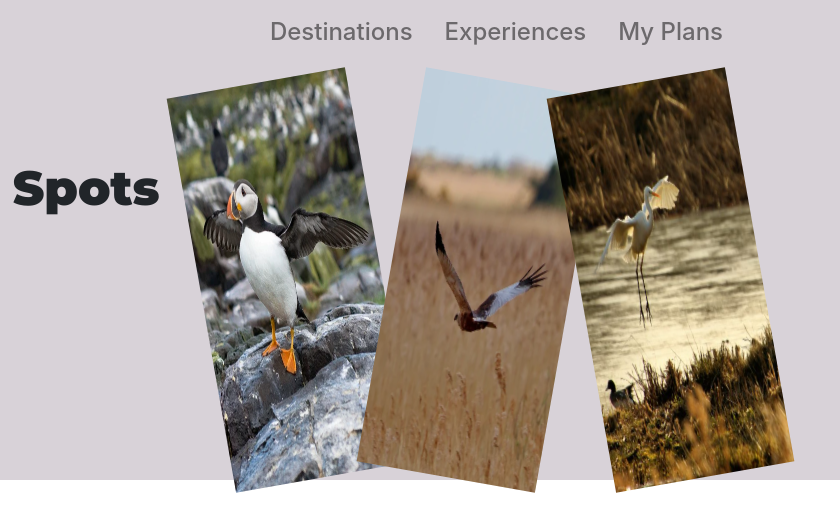
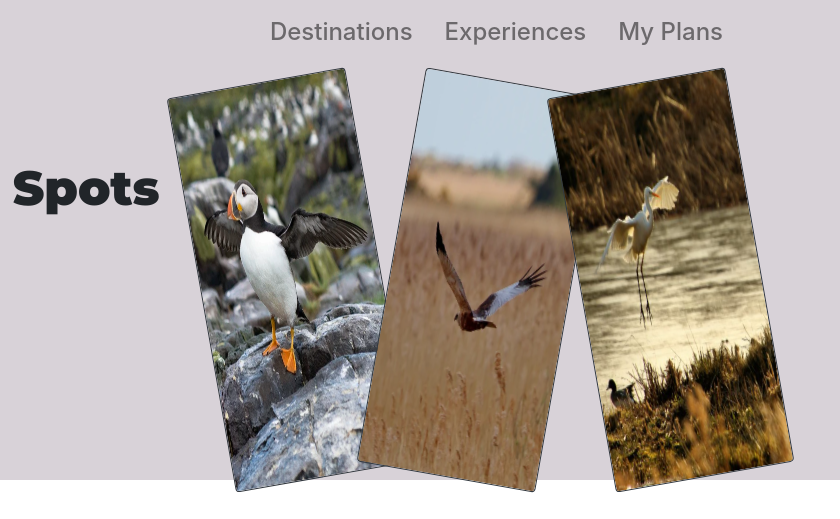
Before and after one commit to MariyaLcs/BirdSpot, a plain HTML site: page index.html in a window 1280 px wide. Shown: the top 519 px of the page, 440-1280 px from the left. Drawn offline with nearby package versions, Linux system fonts and the light colour scheme.

Commit message:
styling images border

```diff
--- a/index.html
+++ b/index.html
@@ -72,13 +72,25 @@
           </div>
 
           <div class="col-lg-2 p-0">
-            <img class="title_image1" src="images/1.png" alt="bird one" />
+            <img
+              class="title_image1 border border-dark rounded"
+              src="images/1.png"
+              alt="bird one"
+            />
           </div>
           <div class="col-lg-2 p-0">
-            <img class="title_image3" src="images/3.png" alt="bird three" />
+            <img
+              class="title_image3 border border-dark rounded"
+              src="images/3.png"
+              alt="bird three"
+            />
           </div>
           <div class="col-lg-2 p-0">
-            <img class="title_image2" src="images/2.png" alt="bird two" />
+            <img
+              class="title_image2 border border-dark rounded"
+              src="images/2.png"
+              alt="bird two"
+            />
           </div>
         </div>
       </div>
```
